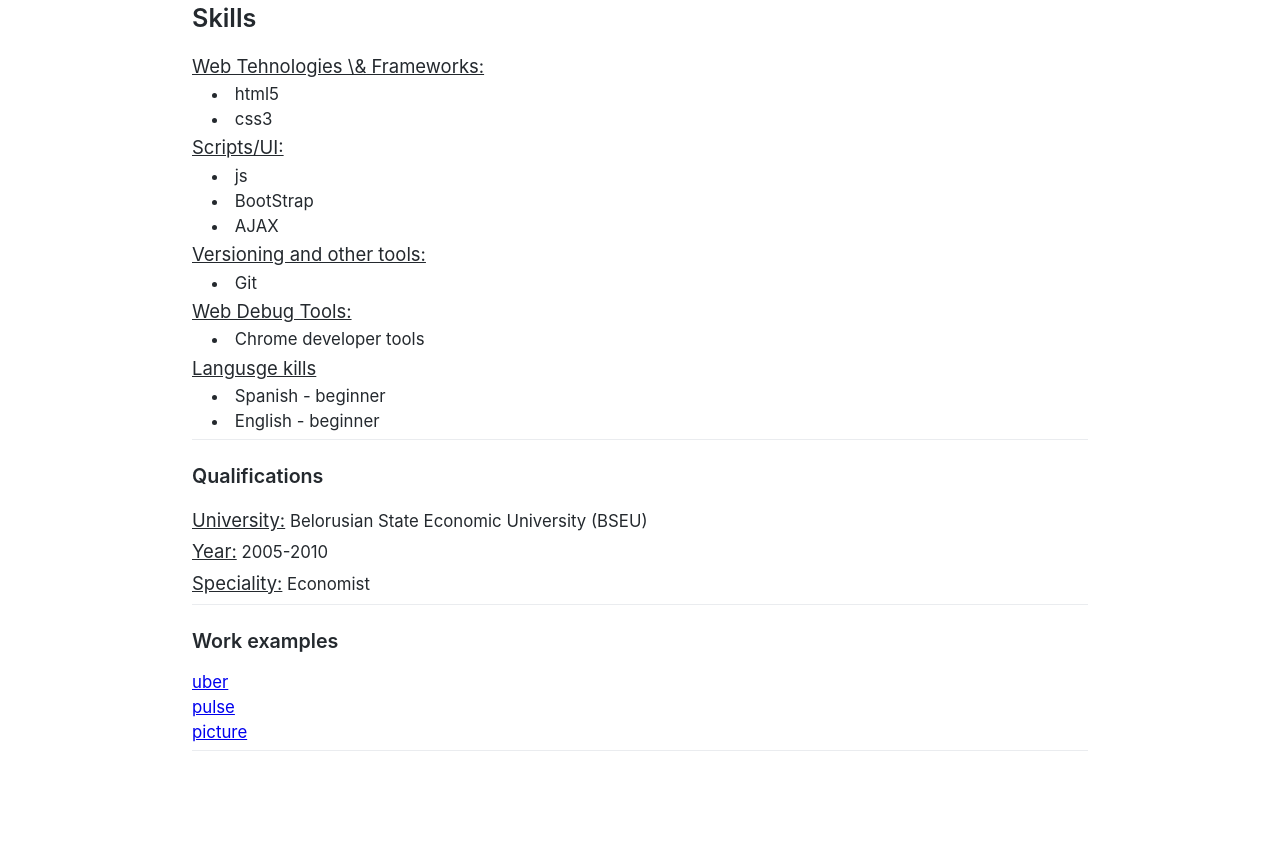
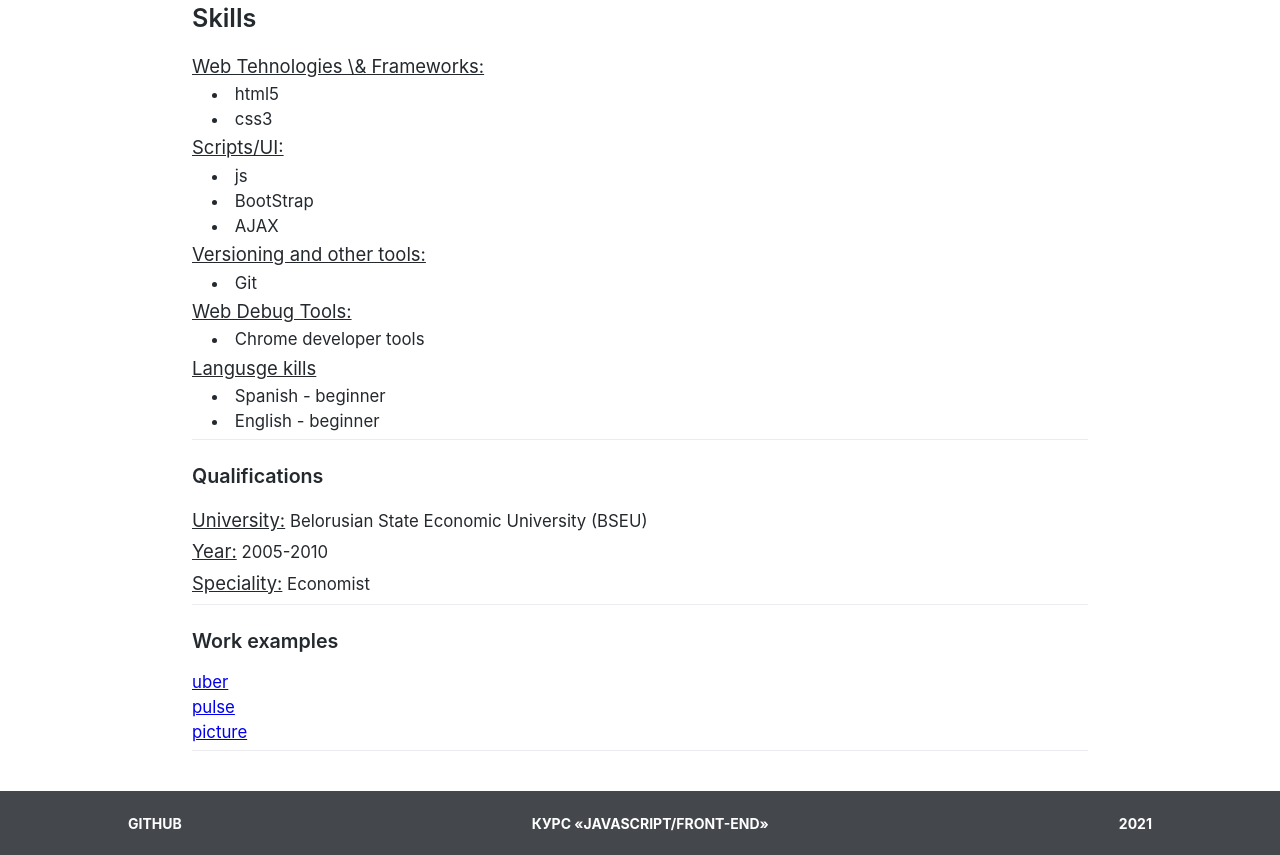
Before and after one commit to jatak307/rsschool-cv, a plain HTML site: page index.html in a window 1280 px wide. Shown: the part 294-1149 px from the top of the page. Before the commit the page ends 1045 px from the top, so only its background shows below. Drawn offline with Linux system fonts and the light colour scheme.

Commit message:
feat: add footer, nav

```diff
--- a/index.html
+++ b/index.html
@@ -82,7 +82,18 @@
         <li><a href="https://jatak307.github.io/picture/src/">picture</a></li>
       </ul>
     </section>
+
   </main>
+
+  <footer class="footer">
+    <nav>
+      <ul class="info">
+        <li><a href="https://github.com/jatak307">github</a></li>
+        <li><a href="https://rs.school/js/">Курс «JavaScript/Front-end»</a></li>
+        <li>2021</li>
+      </ul>
+    </nav>
+  </footer>
 
 </body>
 </html>
--- a/style.css
+++ b/style.css
@@ -21,6 +21,7 @@ main {
   width: 70%;
   margin: 0 auto;
   padding-top: 15vh;
+  padding-bottom: 5vh;
 }
 
 h1,
@@ -82,3 +83,38 @@ header {
   text-decoration: underline;
   line-height: 1.7em;
 }
+
+.footer {
+  opacity: 0.85;
+  display: flex;
+  height: 8vh;
+  width: 100%;
+  padding: 0 10vw;
+  align-items: center;
+  justify-content: space-between;
+  color: #fff;
+  background-color: #24292e;
+}
+
+.footer nav {
+  width: 100%;
+}
+
+.info {
+  display: flex;
+  width: 100%;
+  align-items: center;
+  justify-content: space-between;
+  list-style-type: none;
+  font-weight: bold;
+  text-transform: uppercase;
+}
+
+.info a {
+  color: #fff;
+  text-decoration: none;
+}
+
+.info a:hover {
+  color: rgb(231, 208, 78);
+}
```
